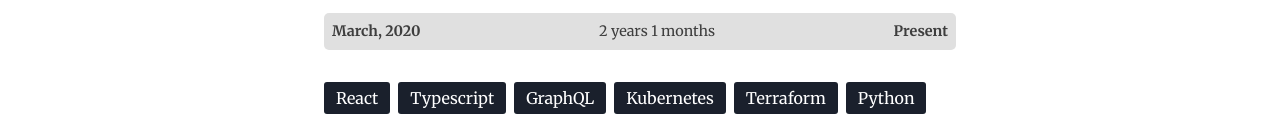
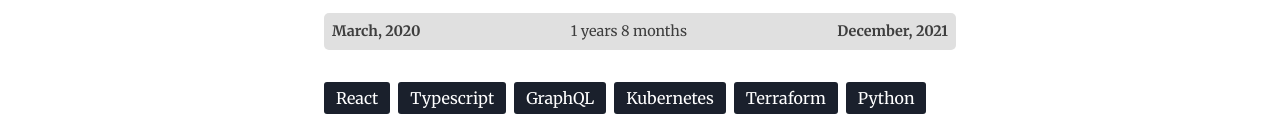
Before and after one commit to jackall3n/jackallen.me, a Gatsby site: page /inshur/ in a window 1280 px wide. Shown: the part 175-291 px from the top of the page. Built offline with nearby package versions, Linux system fonts and the light colour scheme; Gatsby itself is replaced by a stand-in of ours; some packages are replaced by stand-ins of ours.

Commit message:
inshur end date

```diff
--- a/content/blog/2020-03-inshur/index.md
+++ b/content/blog/2020-03-inshur/index.md
@@ -4,6 +4,7 @@ slug: /inshur/
 position: Development Consultant
 date: "2020-03-20T00:00:00"
 start: "2020-03-20T00:00:00"
+end: "2021-12-16T00:00:00"
 keywords: [React, Typescript, GraphQL, Kubernetes, Terraform, Python]
 ---
 
```
